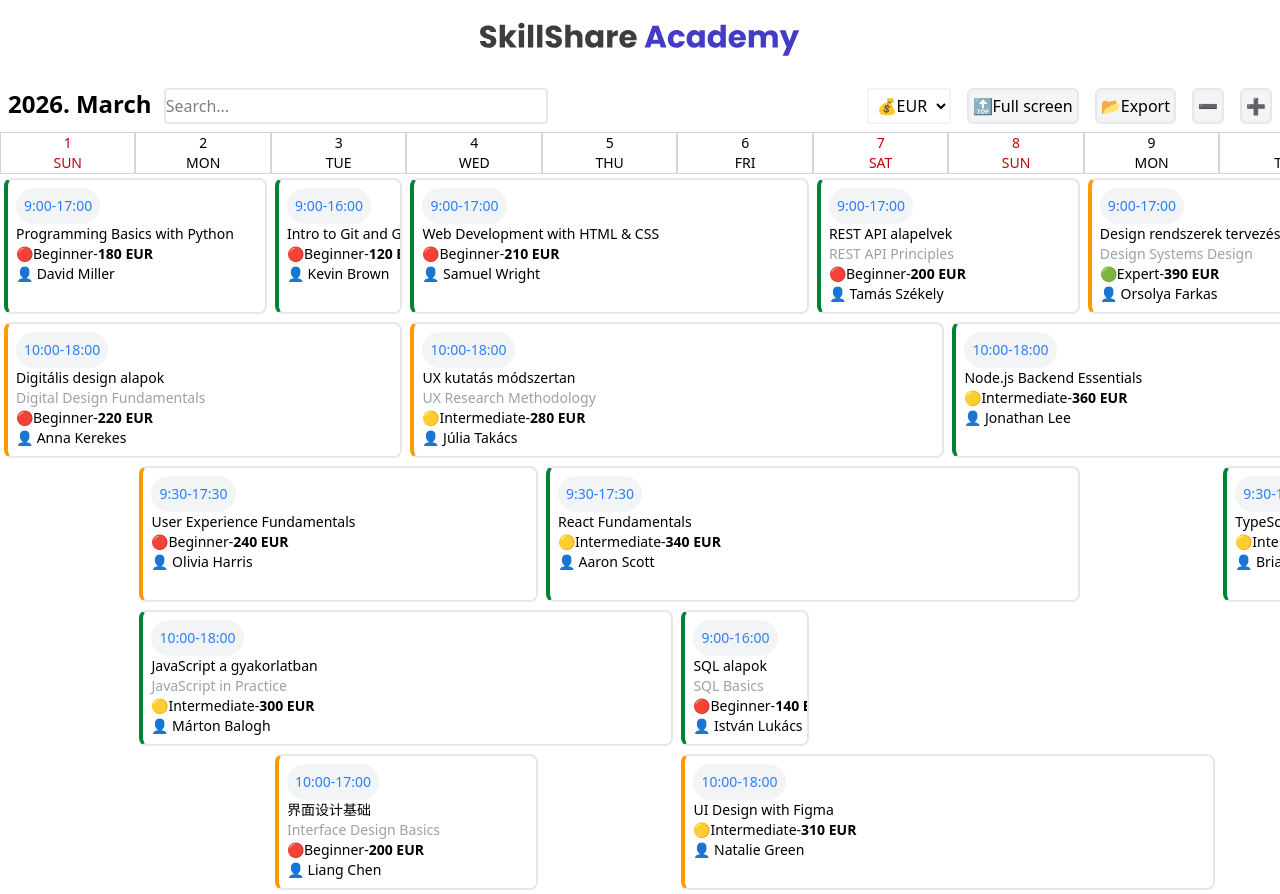
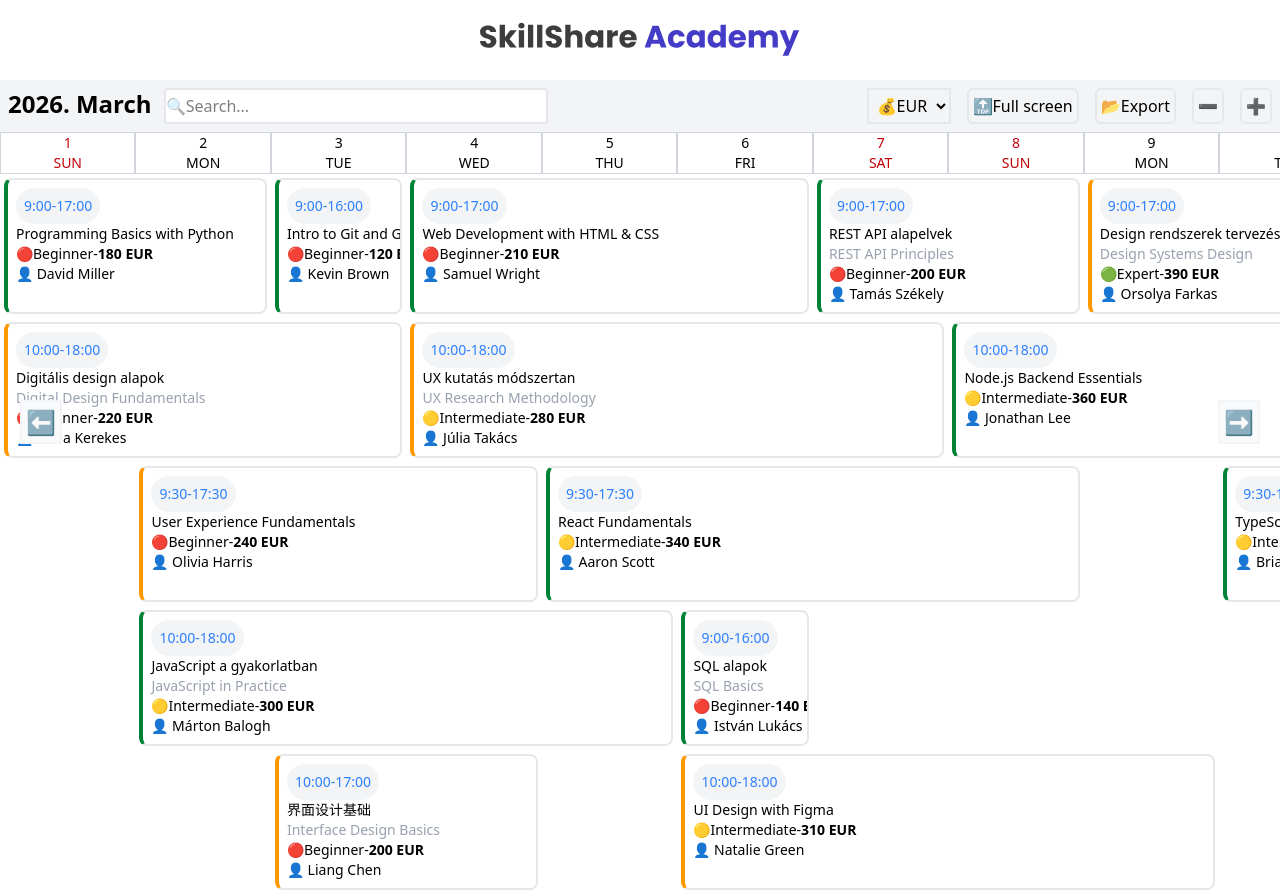
Before and after one commit to Zsuczko/es2027-s17-r1-138, a React (Vite) app in the folder phase-2-src/: page / in a window 1280 px wide. Built offline with nearby package versions, Linux system fonts and the light colour scheme.

Commit message:
phase 2 - scrollable chart by buttons

```diff
--- a/phase-2-src/src/App.tsx
+++ b/phase-2-src/src/App.tsx
@@ -1,4 +1,4 @@
-import { useEffect, useState } from "react";
+import { useEffect, useRef, useState } from "react";
 import { GetJsonInfo } from "./services/apiServices";
 import { type Currencies, type Course } from "./data/model";
 
@@ -26,6 +26,18 @@ function App() {
     } else if ((elem as any).msRequestFullscreen) {
       (elem as any).msRequestFullscreen();
     }
+  };
+
+  const scrollRef = useRef<HTMLDivElement>(null);
+
+  const scroll = (direction: "left" | "right") => {
+    if (!scrollRef.current) return;
+
+    const scrollAmount = 200;
+    scrollRef.current.scrollBy({
+      left: direction === "left" ? -scrollAmount : scrollAmount,
+      behavior: "smooth",
+    });
   };
 
   useEffect(() => {
@@ -59,7 +71,7 @@ function App() {
         <img src="/assets/logo.svg" alt="" className="w-[20em] h-[5em]" />
       </header>
       <main>
-        <section className="flex justify-between p-2">
+        <section className="flex justify-between p-2 bg-gray-100">
           <div className="flex gap-3">
             <h1 className="font-bold text-2xl">2026. March</h1>
             <input
@@ -70,13 +82,13 @@ function App() {
               type="text"
               name=""
               id=""
-              className="border-2 border-gray-200 rounded-sm w-sm"
-              placeholder="Search..."
+              className="border-2 border-gray-200 rounded-sm w-sm bg-white"
+              placeholder="🔍Search..."
             />
           </div>
           <div className="flex gap-4">
             <select
-              className="border-2 border-gray-100 p-1"
+              className="border-2 border-gray-200 p-1"
               value={currency}
               onChange={(e) => {
                 setCurrency(e.target.value);
@@ -117,7 +129,19 @@ function App() {
           </div>
         </section>
 
-        <div className="w-full overflow-x-auto chart">
+        <div className="w-full overflow-x-auto chart relative" ref={scrollRef}>
+          <button
+            className="fixed top-[50%] border-2 border-gray-100 p-1 text-2xl left-5 bg-gray-50"
+            onClick={() => scroll("left")}
+          >
+            ⬅️
+          </button>
+          <button
+            className="fixed top-[50%] border-2 border-gray-100 p-1 text-2xl right-5 bg-gray-50"
+            onClick={() => scroll("right")}
+          >
+            ➡️
+          </button>
           <section
             className="grid grid-cols-31 auto-rows-auto text-sm"
             style={{
```
